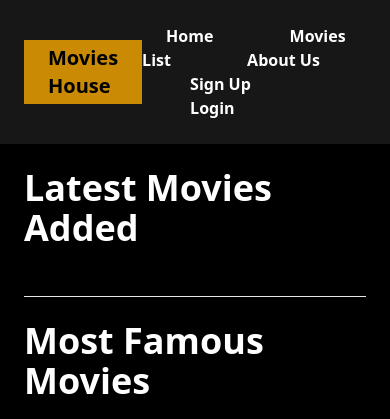
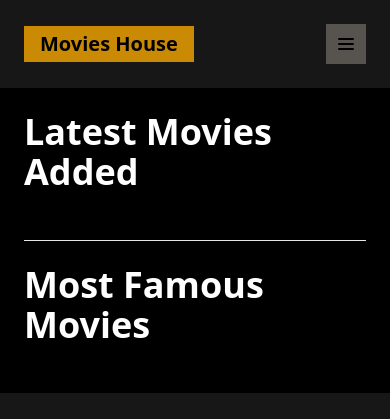
Before and after one commit to Malek-mak/Movies_House, a Django app: page / in a window 390 px wide. Shown: the top 419 px of the page. Run offline with Django 5.2, Linux system fonts and the light colour scheme; data that the repository does not hold is empty; parts of the project's set-up code (start-up, migrations or seed data) failed here and were passed over; some libraries are stand-ins or nearby versions.

Commit message:
Fixed the layout to be media responsive.

```diff
--- a/Cinema/Cinema/settings.py
+++ b/Cinema/Cinema/settings.py
@@ -54,6 +54,7 @@ INSTALLED_APPS = [
     "widget_tweaks",
     "slippers",
     'allauth.socialaccount.providers.google',
+    'compressor',
 ]
 
 MIDDLEWARE = [
@@ -172,7 +173,9 @@ STATIC_URL = 'static/'
 MEDIA_URL = '/media/'
 MEDIA_ROOT = os.path.join(BASE_DIR, 'media')
 STATIC_ROOT = os.path.join(BASE_DIR, 'staticfiles')
-
+STATICFILES_DIRS = [
+    BASE_DIR / "static",
+]
 
 # Default primary key field type
 # https://docs.djangoproject.com/en/5.1/ref/settings/#default-auto-field
--- a/Cinema/Cinema/urls.py
+++ b/Cinema/Cinema/urls.py
@@ -15,4 +15,4 @@ urlpatterns = [
     path('accounts/login/', LoginView.as_view(), name='account_login'),
     path('accounts/logout/', LogoutView.as_view(), name='account_logout'),
     #path('accounts/profile/', MyMovies, name='profile'),
-] +  static(settings.MEDIA_URL, document_root=settings.MEDIA_ROOT)
+] +  static(settings.MEDIA_URL, document_root=settings.MEDIA_ROOT) + static(settings.STATIC_URL, document_root=settings.STATIC_ROOT)
--- a/Cinema/Movies_House/views.py
+++ b/Cinema/Movies_House/views.py
@@ -17,15 +17,18 @@ def Movies(request):
     movies = Movies_List_db.objects.all()
     search = request.GET.get('search', '')
     genre = request.GET.get('genre', '')
-
+    filterd = None
     if genre :
         movies = movies.filter(genre=request.GET.get('genre'))
+        filterd = True
     elif search:
         movies = movies.filter(Q(name__icontains=search) | Q(discription__icontains=search))
+        filterd = True
     else:
         movies = Movies_List_db.objects.all()
+        filterd = False
 
-    return render (request, 'Movies/movies.html', {'movies': movies, 'genres': genres})
+    return render (request, 'Movies/movies.html', {'movies': movies, 'genres': genres, 'filterd': filterd})
 
 
 def About(request):
--- a/Cinema/templates/Movies/core.html
+++ b/Cinema/templates/Movies/core.html
@@ -1,3 +1,4 @@
+{% load static %}
 <!DOCTYPE html>
 <html lang="en">
 <head>
@@ -5,24 +6,34 @@
     <meta name="viewport" content="width=device-width, initial-scale=1.0">
     <title>{% block title %}{% endblock %}| Core</title>
     <script src="https://cdn.tailwindcss.com"></script>
+    <script src="https://cdn.jsdelivr.net/npm/flowbite@3.1.2/dist/flowbite.min.js"></script>
+    <link rel="shortcut icon" href="{% static 'favicon.ico' %}">
 </head>
 <body class="bg-black">
-    <nav class="py-6 px-6 flex justify-between items-center bg-neutral-900">
-        <a href="/" class=" font-bold text-xl px-6 py-1 text-black bg-yellow-600">Movies House</a>
-        <div class="space-x-6">
-            <a href="{% url 'home' %}" class=" font-semibold text-l px-6 text-white hover:bg-stone-600 rounded-xl px-4 py-2">Home</a>
-            <a href="{% url 'movies' %}" class=" font-semibold text-l px-6 text-white hover:bg-stone-600 rounded-xl px-4 py-2">Movies List</a>
-            <a href="{% url 'about' %}" class=" font-semibold text-l px-6 text-white hover:bg-stone-600 rounded-xl px-4 py-2">About Us</a>
+    <nav class="py-6 px-6 flex flex-wrap justify-between w-full items-center bg-neutral-900">
+
+            <span class="font-bold text-xl sm:px-6 py-1 text-black bg-yellow-600 px-4">Movies House</span>
+            <button data-collapse-toggle="navbar-default" type="button" class="inline-flex items-center p-2 w-10 h-10 justify-center text-sm text-body rounded-base sm:hidden bg-stone-600 hover:text-heading focus:outline-none focus:ring-2 focus:ring-neutral-tertiary" aria-controls="navbar-default" aria-expanded="false">
+                <span class="sr-only">Open main menu</span>
+                <svg class="w-6 h-6" aria-hidden="true" xmlns="http://www.w3.org/2000/svg" width="24" height="24" fill="none" viewBox="0 0 24 24"><path stroke="currentColor" stroke-linecap="round" stroke-width="2" d="M5 7h14M5 12h14M5 17h14"/></svg>
+            </button>
+            <div class="hidden w-full md:block md:w-auto" id="navbar-default">
+                <ul class="font-medium flex flex-col p-4 md:p-0 mt-4 border border-default rounded-base bg-neutral-secondary-soft md:flex-row md:space-x-8 rtl:space-x-reverse md:mt-0 md:border-0 md:bg-neutral-primary">
+                    <li><a href="{% url 'home' %}" class="block font-semibold text-l sm:px-6 text-white hover:bg-stone-600 rounded-xl px-4 py-2 " aria-current="page">Home</a></li>
+                    <li><a href="{% url 'movies' %}" class="block font-semibold text-l sm:px-6 text-white hover:bg-stone-600 rounded-xl px-4 py-2 ">Movies List</a></li>
+                    <li><a href="{% url 'about' %}" class="block font-semibold text-l sm:px-6 text-white hover:bg-stone-600 rounded-xl px-4 py-2 ">About Us</a></li>
 
 
-            {% if request.user.is_authenticated %}
-                <a href="{% url 'mymovies' %}" class=" font-semibold text-l px-6 text-white hover:bg-stone-600 rounded-xl px-4 py-2">My Tickets</a>
-                <a href="{% url 'account_logout' %}" class=" font-semibold text-l px-6 text-white hover:bg-stone-600 rounded-xl px-4 py-2">Logout</a>
-            {% else %}
-                <a href="{% url 'account_signup' %}" class=" font-semibold text-l px-6 text-white hover:bg-stone-600 rounded-xl px-4 py-2">Sign Up</a>
-                <a href="{% url 'account_login' %}" class=" font-semibold text-l px-6 text-white hover:bg-stone-600 rounded-xl px-4 py-2">Login</a>
-                {% endif %}
-        </div>
+                    {% if request.user.is_authenticated %}
+                        <li><a href="{% url 'mymovies' %}" class="block font-semibold text-l sm:px-6 text-white hover:bg-stone-600 rounded-xl px-4 py-2">My Tickets</a></li>
+                        <li><a href="{% url 'account_logout' %}" class="block font-semibold text-l sm:px-6 text-white hover:bg-stone-600 rounded-xl px-4 py-2 ">Logout</a></li>
+                    {% else %}
+                        <li><a href="{% url 'account_signup' %}" class="block font-semibold text-l sm:px-6 text-white hover:bg-stone-600 rounded-xl px-4 py-2">Sign Up</a></li>
+                        <li><a href="{% url 'account_login' %}" class="block font-semibold text-l sm:px-6 text-white hover:bg-stone-600 rounded-xl px-4 py-2 ">Login</a></li>
+                        {% endif %}
+                </ul>
+            </div>
+
     </nav>
     <div class="container py-6 px-6">
         {% block content %}
--- a/Cinema/templates/Movies/home.html
+++ b/Cinema/templates/Movies/home.html
@@ -4,16 +4,27 @@
 <h1 class="text-white text-4xl font-semibold">Latest Movies Added</h1><br>
 <div class="flex  overflow-x-scroll gap-x-4">
         {% for movie in latest_movies %}
-        <div class="bg-neutral-800 w-1/3 flex-shrink-0">
+        <div class="bg-neutral-800 w-1/4 flex-shrink-0">
             <a href="{% url 'movie_detail'  movie.id  %}">
-                    <div class="pb-2">
+                    <div class="mb-2 grid grid-col-2 rounded-lg">
                         <figure class="pb-2">
-                            <img src="{{ movie.image.url }}"><hr>
+                            <img class="rounded-base md:h-auto md:max-w-full" src="{{ movie.image.url }}"><hr>
                         </figure>
-                        <div class="pl-2">
-                        <h2 class="text-white">Name: {{ movie.name }}</h2>
-                        <h2 class="text-white">Duration: {{ movie.duration }}</h2>
-                        <h2 class="text-white">Rating: {{ movie.rating }}</h2>
+                        <div class="text-wrap">
+                            <h1 class="text-white md:text-xl font-bold md:text-center pl-2 h-1/3 md:h-1/4 overflow-hidden text-ellipsis"> {{ movie.name }}</h1>
+                            <h2 class="text-white pl-2 mx-4"> {{ movie.rating }} ⭐</h2>
+                            <h2 class="text-white pl-2 mx-4"> {{ movie.price }} $ </h2>
+
+                        </div>
+                        <div class="pl-2 hidden md:block">
+                            <p class="text-white pl-2"><strong><span class="hidden md:block"> Play Dates:</span></strong>
+                                {% for d in movie.showtimes.all %}
+                                    {{ d.date }} <strong class="text-black px-2 font-bold pl-2"> {{ d.tickets_left }} Seat Left</strong><br>
+                                {% endfor %}
+                            </p>
+
+                            <h2 class="text-white">Duration:{{ movie.duration }} min</h2>
+
                             <p class="text-white">
                                 Genre:
                                 {% for genre in movie.genre.all %}
@@ -21,12 +32,7 @@
                                 {% endfor %}</p>
 
                             <h2 class="text-white">Year: {{ movie.year }}</h2>
-                        <h2 class="text-white">Ticket Price: {{ movie.price }}</h2>
-                        <p class="text-white"><strong> Dates:</strong><br>
-                            {% for d in movie.showtimes.all %}
-                                {{ d.date }} <br>
-                            {% endfor %}
-                        </p>
+
                         </div>
                     </div>
                 </a>
@@ -36,16 +42,27 @@
 <h1 class="text-white text-4xl font-semibold">Most Famous Movies</h1><br>
 <div class="flex overflow-x-scroll gap-x-4">
         {% for movie in famous_movies %}
-        <div class=" bg-neutral-800 basis-1/3 flex-shrink-0">
+        <div class=" bg-neutral-800 basis-1/4 flex-shrink-0">
             <a href="{% url 'movie_detail'  movie.id  %}">
-                    <div class="pb-2">
+                    <div class="mb-2 grid grid-col-2 rounded-lg">
                         <figure class="pb-2">
-                            <img src="{{ movie.image.url }}"><hr>
+                            <img class="rounded-base md:h-auto md:max-w-full" src="{{ movie.image.url }}"><hr>
                         </figure>
-                        <div class="pl-2">
-                        <h2 class="text-white">Name: {{ movie.name }}</h2>
-                        <h2 class="text-white">Duration: {{ movie.duration }}</h2>
-                        <h2 class="text-white">Rating: {{ movie.rating }}</h2>
+                        <div class="text-wrap">
+                            <h1 class="text-white md:text-xl font-bold md:text-center pl-2 h-1/3 md:h-1/4 overflow-hidden text-ellipsis"> {{ movie.name }}</h1>
+                            <h2 class="text-white pl-2 mx-4"> {{ movie.rating }} ⭐</h2>
+                            <h2 class="text-white pl-2 mx-4"> {{ movie.price }} $ </h2>
+
+                        </div>
+                        <div class="pl-2 hidden md:block">
+                            <p class="text-white pl-2"><strong><span class="hidden md:block"> Play Dates:</span></strong>
+                                {% for d in movie.showtimes.all %}
+                                    {{ d.date }} <strong class="text-black px-2 font-bold pl-2"> {{ d.tickets_left }} Seat Left</strong><br>
+                                {% endfor %}
+                            </p>
+
+                            <h2 class="text-white">Duration:{{ movie.duration }} min</h2>
+
                             <p class="text-white">
                                 Genre:
                                 {% for genre in movie.genre.all %}
@@ -53,12 +70,7 @@
                                 {% endfor %}</p>
 
                             <h2 class="text-white">Year: {{ movie.year }}</h2>
-                        <h2 class="text-white">Ticket Price: {{ movie.price }}</h2>
-                        <p class="text-white"><strong> Dates:</strong><br>
-                            {% for d in movie.showtimes.all %}
-                                {{ d.date }} <br>
-                            {% endfor %}
-                        </p>
+
                         </div>
                     </div>
                 </a>
```
Also changed, not shown: Cinema/templates/Movies/edit.html (+49 -11 lines), Cinema/templates/Movies/movie_details.html (+51 -13 lines), Cinema/templates/Movies/movies.html (+26 -18 lines), Cinema/templates/UsersT/mymovies.html (+11 -13 lines), Cinema/media/movie_poster/favicon.ico (added), Cinema/static/favicon.ico (added). Lines whose indentation alone changed are shown as unchanged.
